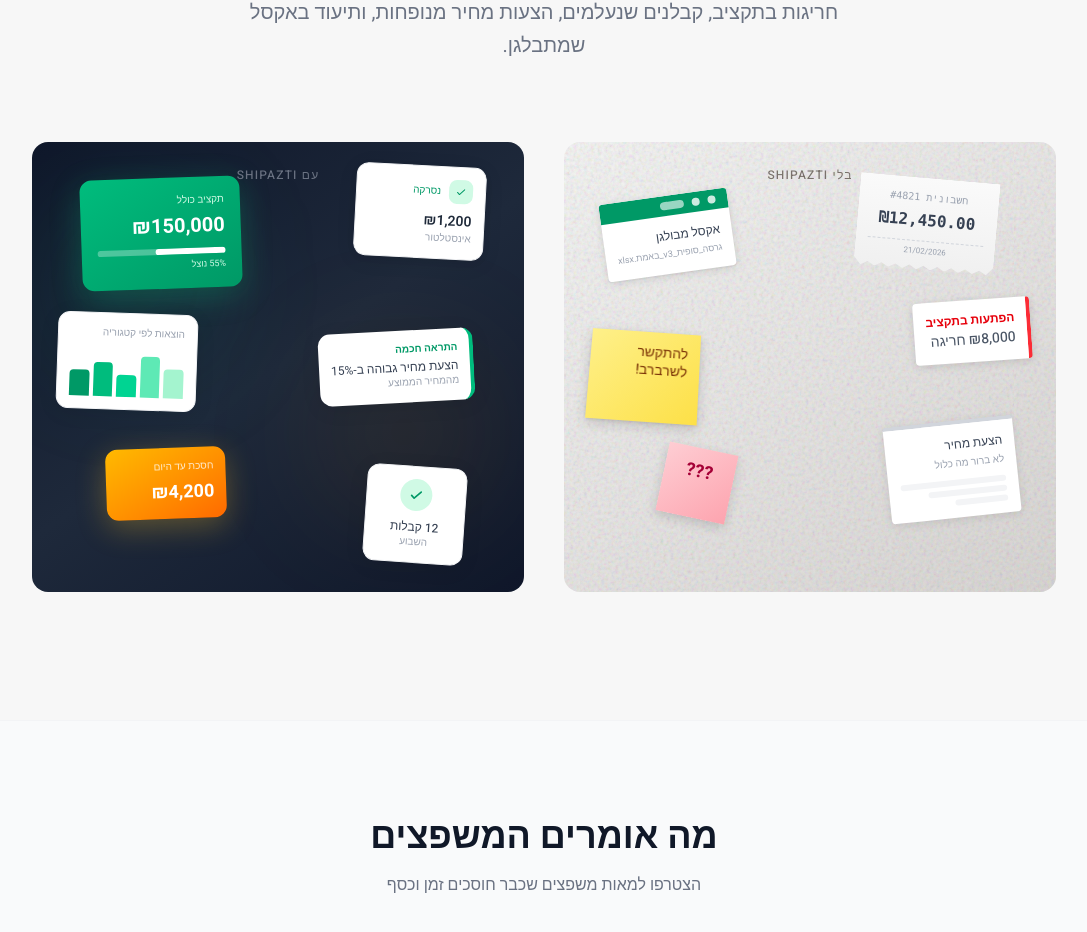
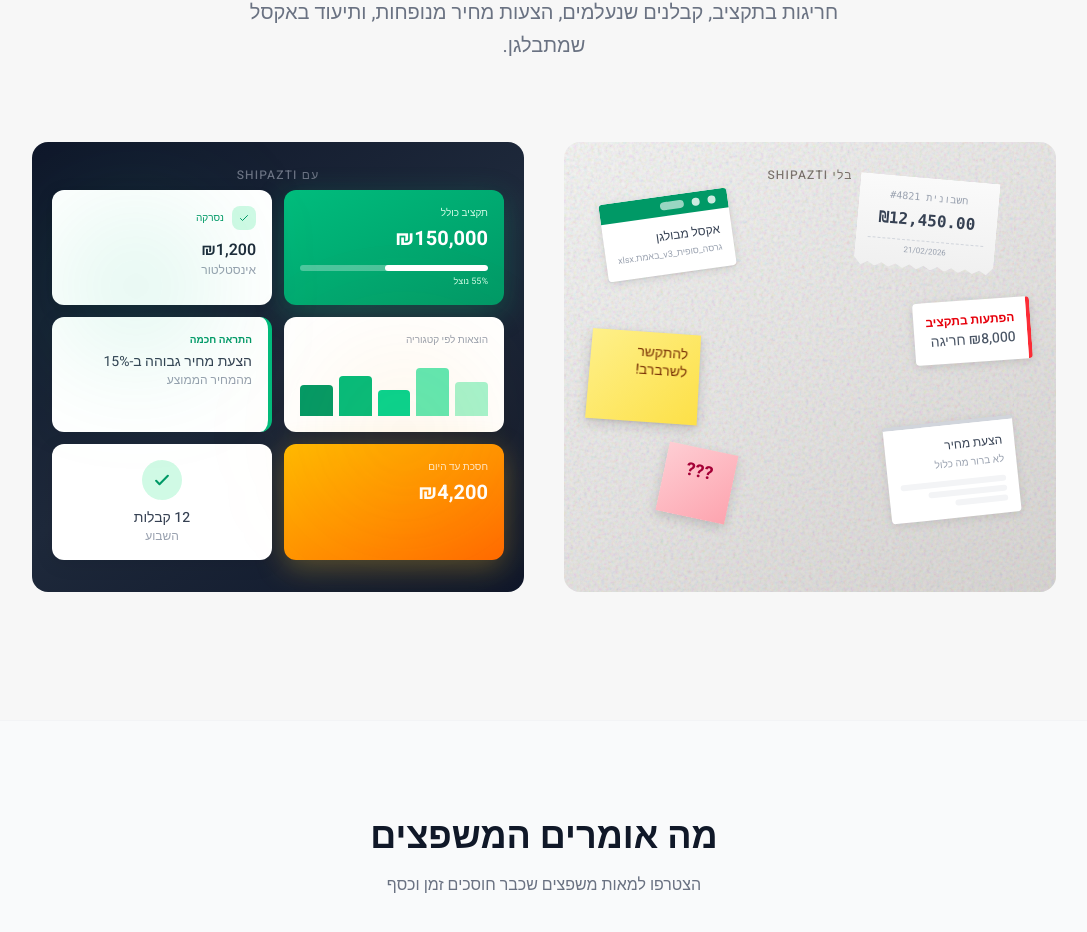
Before and after one commit to guyceza/shiputz-ai, a Next.js app: page / in a window 1280 px wide. Shown: the part 2470-3402 px from the top of the page, without its empty margins (96-1183 px from the left). Built offline with nearby package versions, Linux system fonts and the light colour scheme.

Commit message:
Clean grid layout for 'with Shipazti' - no rotations, organized 2-column grid

```diff
--- a/src/components/ComparisonSection.tsx
+++ b/src/components/ComparisonSection.tsx
@@ -117,42 +117,24 @@ export default function ComparisonSection() {
     }
   };
 
-  // Organized floating cards for "with Shipazti"
+  // Organized cards for "with Shipazti" - clean grid
   const organizedCards = [
-    {
-      type: 'budget',
-      style: { top: '8%', left: '10%', rotate: -2, zIndex: 4 },
-    },
-    {
-      type: 'receipt-clean',
-      style: { top: '5%', right: '8%', rotate: 3, zIndex: 3 },
-    },
-    {
-      type: 'chart',
-      style: { top: '38%', left: '5%', rotate: 2, zIndex: 5 },
-    },
-    {
-      type: 'alert-good',
-      style: { top: '42%', right: '10%', rotate: -3, zIndex: 4 },
-    },
-    {
-      type: 'savings',
-      style: { top: '68%', left: '15%', rotate: -2, zIndex: 3 },
-    },
-    {
-      type: 'check',
-      style: { top: '72%', right: '12%', rotate: 4, zIndex: 2 },
-    },
+    { type: 'budget' },
+    { type: 'receipt-clean' },
+    { type: 'chart' },
+    { type: 'alert-good' },
+    { type: 'savings' },
+    { type: 'check' },
   ];
 
   const getOrganizedContent = (type: string) => {
     switch (type) {
       case 'budget':
         return (
-          <div className="w-[160px] bg-gradient-to-br from-emerald-500 to-emerald-600 rounded-xl p-4 shadow-[0_8px_30px_rgba(16,185,129,0.3),0_2px_8px_rgba(0,0,0,0.1)]">
+          <div className="bg-gradient-to-br from-emerald-500 to-emerald-600 rounded-xl p-4 shadow-[0_8px_30px_rgba(16,185,129,0.3),0_2px_8px_rgba(0,0,0,0.1)] h-full">
             <div className="text-emerald-100 text-[10px] mb-1">תקציב כולל</div>
             <div className="text-white text-xl font-bold">₪150,000</div>
-            <div className="mt-2 h-1.5 bg-white/30 rounded-full overflow-hidden">
+            <div className="mt-3 h-1.5 bg-white/30 rounded-full overflow-hidden">
               <div className="h-full w-[55%] bg-white rounded-full"></div>
             </div>
             <div className="text-emerald-100 text-[9px] mt-1">55% נוצל</div>
@@ -160,7 +142,7 @@ export default function ComparisonSection() {
         );
       case 'receipt-clean':
         return (
-          <div className="w-[130px] bg-white rounded-xl p-3 shadow-[0_4px_20px_rgba(0,0,0,0.08),0_2px_8px_rgba(0,0,0,0.04)] border border-gray-100">
+          <div className="bg-white rounded-xl p-4 shadow-[0_4px_20px_rgba(0,0,0,0.08),0_2px_8px_rgba(0,0,0,0.04)] h-full">
             <div className="flex items-center gap-2 mb-2">
               <div className="w-6 h-6 rounded-lg bg-emerald-100 flex items-center justify-center">
                 <svg className="w-3 h-3 text-emerald-600" fill="none" viewBox="0 0 24 24" stroke="currentColor" strokeWidth={2}>
@@ -169,15 +151,15 @@ export default function ComparisonSection() {
               </div>
               <span className="text-[10px] text-emerald-600 font-medium">נסרקה</span>
             </div>
-            <div className="text-gray-800 text-sm font-semibold">₪1,200</div>
-            <div className="text-gray-400 text-[10px]">אינסטלטור</div>
+            <div className="text-gray-800 text-base font-semibold">₪1,200</div>
+            <div className="text-gray-400 text-xs">אינסטלטור</div>
           </div>
         );
       case 'chart':
         return (
-          <div className="w-[140px] bg-white rounded-xl p-3 shadow-[0_4px_20px_rgba(0,0,0,0.08)] border border-gray-100">
-            <div className="text-gray-400 text-[10px] mb-2">הוצאות לפי קטגוריה</div>
-            <div className="flex items-end gap-1 h-12">
+          <div className="bg-white rounded-xl p-4 shadow-[0_4px_20px_rgba(0,0,0,0.08)] h-full">
+            <div className="text-gray-400 text-[10px] mb-3">הוצאות לפי קטגוריה</div>
+            <div className="flex items-end gap-1.5 h-14">
               <div className="flex-1 bg-emerald-200 rounded-t" style={{ height: '60%' }}></div>
               <div className="flex-1 bg-emerald-300 rounded-t" style={{ height: '85%' }}></div>
               <div className="flex-1 bg-emerald-400 rounded-t" style={{ height: '45%' }}></div>
@@ -188,29 +170,29 @@ export default function ComparisonSection() {
         );
       case 'alert-good':
         return (
-          <div className="bg-white border-r-4 border-r-emerald-500 rounded-xl shadow-[0_4px_20px_rgba(0,0,0,0.08)] p-3">
-            <div className="text-[10px] text-emerald-600 font-semibold mb-0.5">התראה חכמה</div>
-            <div className="text-xs text-gray-700">הצעת מחיר גבוהה ב-15%</div>
-            <div className="text-[10px] text-gray-400">מהמחיר הממוצע</div>
+          <div className="bg-white border-r-4 border-r-emerald-500 rounded-xl shadow-[0_4px_20px_rgba(0,0,0,0.08)] p-4 h-full">
+            <div className="text-[10px] text-emerald-600 font-semibold mb-1">התראה חכמה</div>
+            <div className="text-sm text-gray-700">הצעת מחיר גבוהה ב-15%</div>
+            <div className="text-xs text-gray-400">מהמחיר הממוצע</div>
           </div>
         );
       case 'savings':
         return (
-          <div className="w-[120px] bg-gradient-to-br from-amber-400 to-orange-500 rounded-xl p-3 shadow-[0_8px_30px_rgba(251,191,36,0.3)]">
+          <div className="bg-gradient-to-br from-amber-400 to-orange-500 rounded-xl p-4 shadow-[0_8px_30px_rgba(251,191,36,0.3)] h-full">
             <div className="text-white/80 text-[10px] mb-1">חסכת עד היום</div>
-            <div className="text-white text-lg font-bold">₪4,200</div>
+            <div className="text-white text-xl font-bold">₪4,200</div>
           </div>
         );
       case 'check':
         return (
-          <div className="w-[100px] bg-white rounded-xl p-3 shadow-[0_4px_20px_rgba(0,0,0,0.08)] border border-gray-100 text-center">
-            <div className="w-8 h-8 rounded-full bg-emerald-100 flex items-center justify-center mx-auto mb-2">
-              <svg className="w-4 h-4 text-emerald-600" fill="none" viewBox="0 0 24 24" stroke="currentColor" strokeWidth={2.5}>
+          <div className="bg-white rounded-xl p-4 shadow-[0_4px_20px_rgba(0,0,0,0.08)] text-center h-full flex flex-col items-center justify-center">
+            <div className="w-10 h-10 rounded-full bg-emerald-100 flex items-center justify-center mb-2">
+              <svg className="w-5 h-5 text-emerald-600" fill="none" viewBox="0 0 24 24" stroke="currentColor" strokeWidth={2.5}>
                 <path strokeLinecap="round" strokeLinejoin="round" d="M5 13l4 4L19 7" />
               </svg>
             </div>
-            <div className="text-gray-700 text-xs font-medium">12 קבלות</div>
-            <div className="text-gray-400 text-[10px]">השבוע</div>
+            <div className="text-gray-700 text-sm font-medium">12 קבלות</div>
+            <div className="text-gray-400 text-xs">השבוע</div>
           </div>
         );
       default:
@@ -316,35 +298,22 @@ export default function ComparisonSection() {
               </span>
             </div>
 
-            {/* Organized floating cards */}
-            <div className="relative h-full p-6 pt-14">
+            {/* Organized grid */}
+            <div className="p-5 pt-12 grid grid-cols-2 gap-3 h-full content-start">
               {organizedCards.map((card, i) => (
                 <motion.div
                   key={i}
-                  className="absolute cursor-pointer"
-                  style={{
-                    top: card.style.top,
-                    left: card.style.left,
-                    right: card.style.right,
-                    zIndex: card.style.zIndex,
-                  }}
-                  initial={{ opacity: 0, scale: 0.8, rotate: 0, y: 20 }}
-                  animate={isInView ? {
-                    opacity: 1,
-                    scale: 1,
-                    rotate: card.style.rotate,
-                    y: 0,
-                  } : {}}
+                  className="cursor-pointer"
+                  initial={{ opacity: 0, y: 20 }}
+                  animate={isInView ? { opacity: 1, y: 0 } : {}}
                   transition={{
-                    duration: 0.6,
-                    delay: 0.5 + i * 0.1,
+                    duration: 0.5,
+                    delay: 0.5 + i * 0.08,
                     ease: [0.22, 1, 0.36, 1],
                   }}
                   whileHover={{
-                    scale: 1.05,
-                    rotate: 0,
-                    y: -5,
-                    zIndex: 20,
+                    scale: 1.03,
+                    y: -3,
                     transition: { duration: 0.2 }
                   }}
                 >
```
